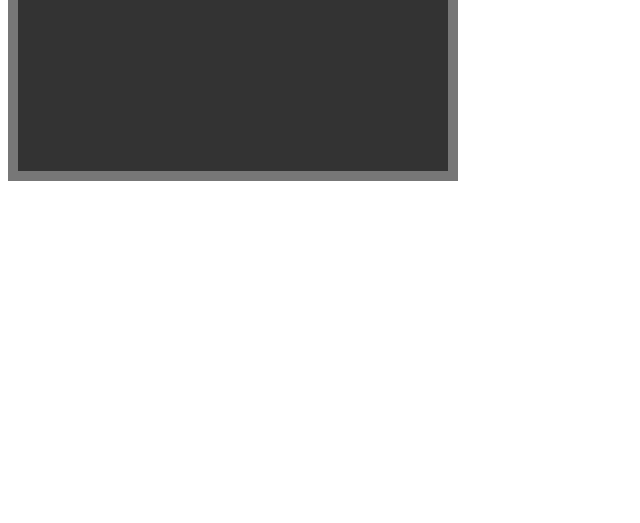
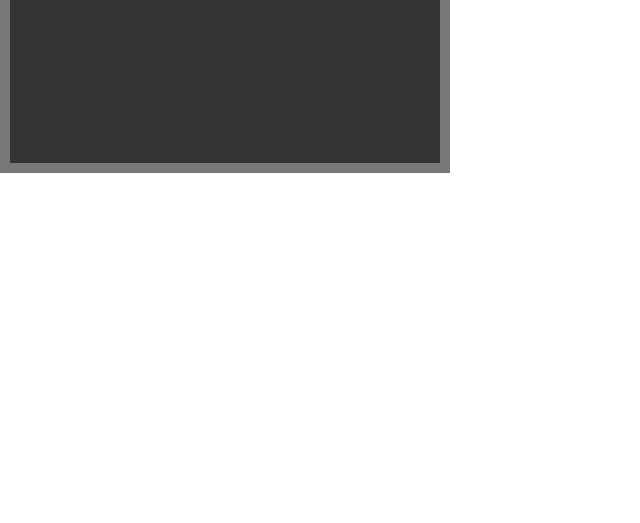
Before and after one commit to Robinm94/tictactoe-webversion, a website: page index.html in a window 1280 px wide. Shown: the part 277-800 px from the top of the page, without its empty margins (0-640 px from the left). Drawn offline with nearby package versions, Linux system fonts and the light colour scheme.

Commit message:
Update tictactoe.css

```diff
--- a/tictactoe.css
+++ b/tictactoe.css
@@ -1,3 +1,8 @@
+*{
+    box-sizing: border-box;
+    margin: 0;
+}
+
 #tictactoe-container {
     display: flex;
     width: 450px;
@@ -40,6 +45,7 @@
 .playerBanner{
     display: flex;
     justify-content: space-around;
+    margin-top: 20px;
 }
 
 button {
```
